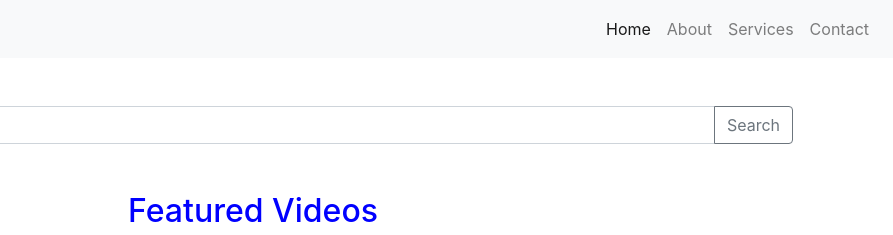
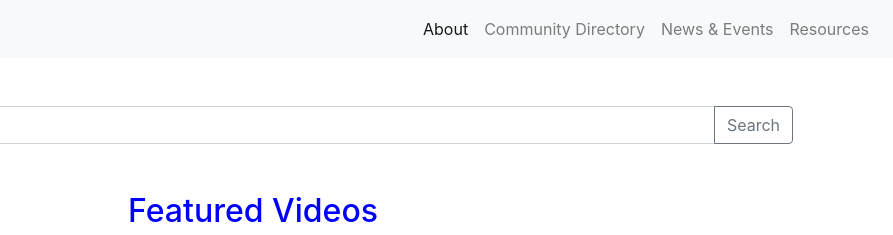
Before and after one commit to misbasaman/Last_Project, a plain HTML site: page index.html in a window 1280 px wide. Shown: the top 235 px of the page, 387-1280 px from the left. Drawn offline with nearby package versions, Linux system fonts and the light colour scheme.

Commit message:
deleted few folders and created index.html again

```diff
--- a/index.html/index.html
+++ b/index.html
@@ -17,16 +17,16 @@
         <div class="collapse navbar-collapse" id="navbarNav">
             <ul class="navbar-nav ml-auto">
                 <li class="nav-item active">
-                    <a class="nav-link" href="#">Home <span class="sr-only">(current)</span></a>
+                    <a class="nav-link" href="#">About <span class="sr-only">(current)</span></a>
                 </li>
                 <li class="nav-item">
-                    <a class="nav-link" href="#">About</a>
+                    <a class="nav-link" href="#">Community Directory</a>
                 </li>
                 <li class="nav-item">
-                    <a class="nav-link" href="#">Services</a>
+                    <a class="nav-link" href="#">News & Events</a>
                 </li>
                 <li class="nav-item">
-                    <a class="nav-link" href="#">Contact</a>
+                    <a class="nav-link" href="#">Resources</a>
                 </li>
             </ul>
         </div>
```
Also changed, not shown: html/index.html (deleted).
